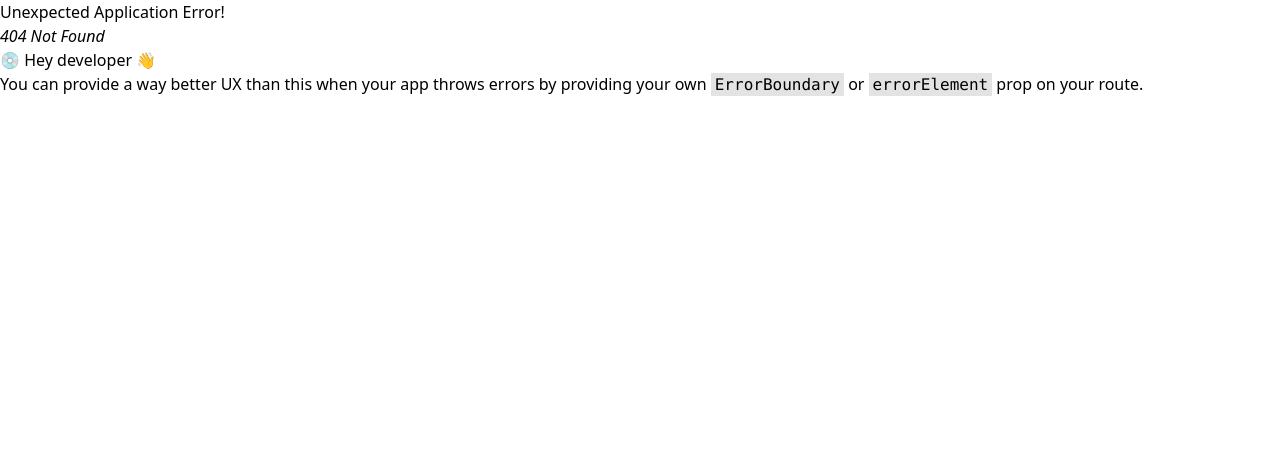
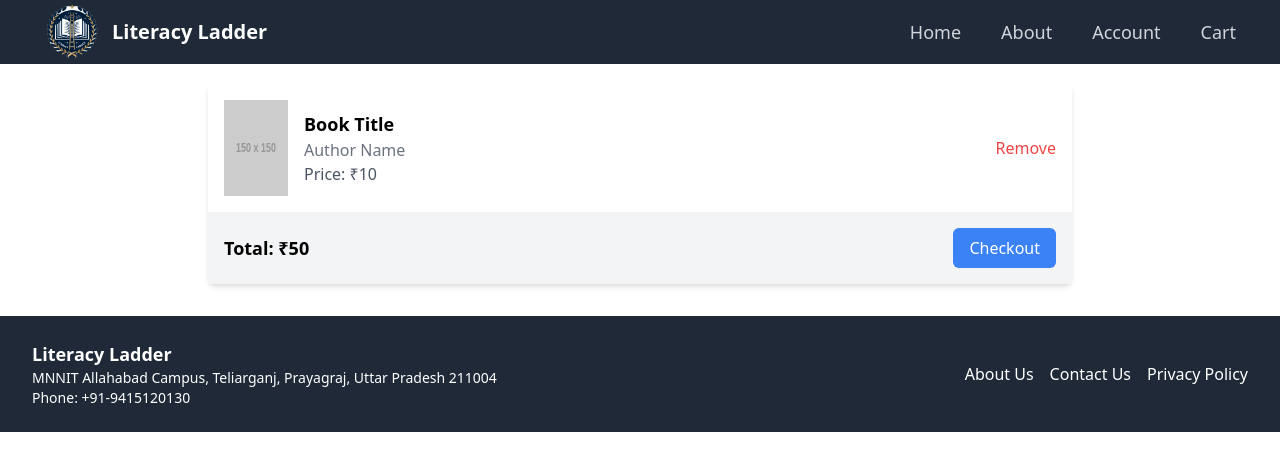
Before and after one commit to SupportAESS/Literacy-Ladder, a React (Vite) app in the folder client/: page /cart in a window 1280 px wide. Before the commit this address had no page. Shown: the top 470 px of the page. Built offline with nearby package versions, Linux system fonts and the light colour scheme.

Commit message:
Cart Page is created

```diff
--- a/client/src/Components/About.jsx
+++ b/client/src/Components/About.jsx
@@ -2,7 +2,7 @@ import React from 'react'
 
 function About() {
   return (
-    <div className="bg-gray-100 py-16">
+    <div className="bg-gray-100 py-16 mx">
       <div className="max-w-7xl mx-auto px-4 sm:px-6 lg:px-8">
         <div className="lg:text-center">
           <h2 className="text-base text-indigo-600 font-semibold tracking-wide uppercase">About Us</h2>
--- /dev/null
+++ b/client/src/Components/Cart.jsx
@@ -0,0 +1,39 @@
+import React from 'react';
+
+const Cart = () => {
+  return (
+    <div className="max-w-4xl mx-auto px-4 py-8">
+      <h2 className="text-3xl font-semibold mb-4">Your Cart</h2>
+      <div className="bg-white shadow-md rounded-md overflow-hidden">
+        {/* Cart items */}
+        <div className="divide-y divide-gray-200">
+          {/* Single cart item */}
+          <div className="flex items-center justify-between p-4">
+            <div className="flex items-center space-x-4">
+              <img src="https://via.placeholder.com/150" alt="Book cover" className="w-16 h-24" />
+              <div>
+                <h3 className="text-lg font-semibold">Book Title</h3>
+                <p className="text-gray-500">Author Name</p>
+                <p className="text-gray-600">Price: ₹10</p>
+              </div>
+            </div>
+            <div>
+              <button className="text-red-500">Remove</button>
+            </div>
+          </div>
+          {/* End of single cart item */}
+          {/* Repeat this structure for each item in the cart */}
+        </div>
+        {/* End of cart items */}
+        {/* Cart summary */}
+        <div className="p-4 flex items-center justify-between bg-gray-100">
+          <p className="text-lg font-semibold">Total: ₹50</p>
+          <button className="px-4 py-2 bg-blue-500 text-white rounded-md hover:bg-blue-600">Checkout</button>
+        </div>
+        {/* End of cart summary */}
+      </div>
+    </div>
+  );
+};
+
+export default Cart;
--- a/client/src/Components/Footer.jsx
+++ b/client/src/Components/Footer.jsx
@@ -3,7 +3,7 @@ import { Link } from 'react-router-dom';
 
 const Footer = () => {
   return (
-    <footer className="bg-gray-800 text-white py-6 w-full bottom-0">
+    <footer className="bg-gray-800 text-white py-6 w-full bottom-0 sticky">
       <div className="max-w-7xl mx-auto px-4 sm:px-6 lg:px-8 flex justify-between items-center relative">
         <div>
           <p className="text-lg font-semibold">Literacy Ladder</p>
--- a/client/src/Components/ProductDetail.jsx
+++ b/client/src/Components/ProductDetail.jsx
@@ -1,6 +1,6 @@
 import React from 'react';
 
-const ProductDetail = ({ product, onClose, onAddToCart }) => {
+const ProductDetail = ({ product, onClose, onAddToCart, cartItems }) => {
     return (
         <div>
             <div className="fixed inset-0 flex items-center justify-center z-50">
@@ -14,7 +14,10 @@ const ProductDetail = ({ product, onClose, onAddToCart }) => {
                     <img className="w-full h-64 object-cover mb-4" src={product.img} alt={product.name} />
                     <h2 className="text-xl font-semibold mb-2">{product.name}</h2>
                     <p className="text-gray-700 mb-4">{product.author}</p>
-                    <button onClick={() => onAddToCart(product)} className="bg-blue-500 hover:bg-blue-700 text-white font-bold py-2 px-4 rounded-full">
+                    <button onClick={() => {
+                        onAddToCart(product);
+                        onClose(); // Close the modal after adding to cart
+                    }} className="bg-blue-500 hover:bg-blue-700 text-white font-bold py-2 px-4 rounded-full">
                         Add to Cart
                     </button>
                 </div>
--- a/client/src/main.jsx
+++ b/client/src/main.jsx
@@ -7,12 +7,14 @@ import Layout from './Components/Layout'
 import Home from './Components/Home'
 import About from './Components/About'
 import Login from './Components/Login'
+import Cart from './Components/Cart'
 const router = createBrowserRouter(
   createRoutesFromElements(
     <Route path='/' element={<Layout/>}>
       <Route path='' element={<Home />}/>
       <Route path='about' element={<About />}/>
       <Route path='login' element={<Login />}/>
+      <Route path='cart' element={<Cart />}/>
     </Route>
   )
 )
```
